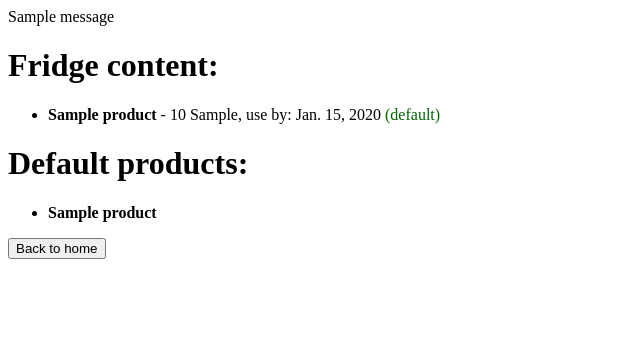
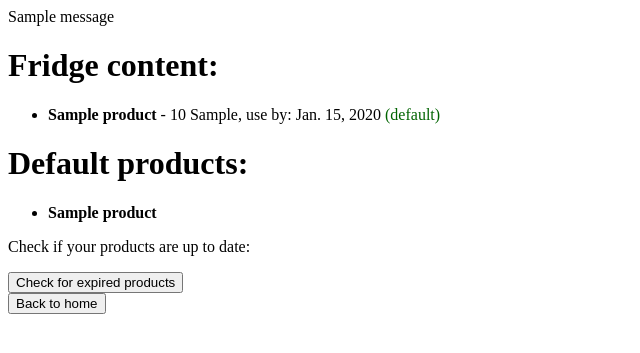
Before and after one commit to renioko/Django_training-my_little_pantry, a Django app: page /fridge/ in a window 1280 px wide. Shown: the top 353 px of the page, without its empty margins (0-640 px from the left). Run offline with Django 5.2, Linux system fonts and the light colour scheme; a user stored in the database is signed in; tables that the repository leaves empty hold one stand-in row (values such as "Sample post"); one stand-in notice (Sample message) is shown.

Commit message:
feat added 'check expired products

```diff
--- a/my_little_pantry/my_fridge/forms.py
+++ b/my_little_pantry/my_fridge/forms.py
@@ -52,3 +52,8 @@ class DeleteFridgeProduct(forms.Form):
 # jesli bym tak zostawila to serwer zaladuje tylko raz, a pozniej uzytkownicy moga cos dodac i to sie juz by nie zaladowało. dlatego trzeba byłododac __init__ jak powyzej
     # removed_product = forms.ChoiceField(choices=((item.id, item.product.name) for item in FridgeProduct.objects.all()), label='Product to remove')
     # quantity = forms.IntegerField(max_value=1000, min_value=0, required=True)
+
+class ExpiredProductsChecker(forms.Form):
+    check_for_expired = forms.BooleanField(
+        required=False,
+        label='Check for expired products')
--- a/my_little_pantry/my_fridge/templates/my_fridge/fridge.html
+++ b/my_little_pantry/my_fridge/templates/my_fridge/fridge.html
@@ -40,6 +40,12 @@
     {% endif %}
     </ul>
 
+    <form method="post">
+            {% csrf_token %}
+            <!-- {{ form.as_p }} -->
+            <p>Check if your products are up to date:</p>
+            <button type="submit">Check for expired products</button>
+    </form>
 
 
 
--- a/my_little_pantry/my_fridge/urls.py
+++ b/my_little_pantry/my_fridge/urls.py
@@ -5,6 +5,7 @@ urlpatterns = [
     path('', fridge_view, name='fridge'),  # /fridge/ będzie uruchamiać fridge_view
     path('add/', add_fridge_product, name='add_fridge_product'), # /fridge/add/
     path('remove/', remove_fridge_product, name='remove_fridge_product'),# /fridge/remove/
+    # path('expired/', )
 ]
 
 # to bedzie w aplikacji my_shopping_list
--- a/my_little_pantry/my_fridge/views.py
+++ b/my_little_pantry/my_fridge/views.py
@@ -3,7 +3,7 @@ from django.http import HttpResponse
 from django.shortcuts import render, redirect
 from django.contrib import messages
 from django.contrib.auth.decorators import login_required
-from .forms import FridgeProductForm, DeleteFridgeProduct
+from .forms import FridgeProductForm, DeleteFridgeProduct, ExpiredProductsChecker
 from .models import Product, FridgeProduct, DefaultProduct
 
 # Create your views here.
@@ -16,8 +16,40 @@ def index(request):
 def fridge_view(request):
     products = FridgeProduct.objects.filter(user=request.user).order_by('expiry_date')
     default_products = DefaultProduct.objects.filter(user=request.user)
-    return render(request, 'my_fridge/fridge.html', {'products': products, 'default_products': default_products})
+    if request.method == 'POST': # czy zrobic z tego oddzielny view?
+        # form = ExpiredProductsChecker(request.POST)
+        # if form.is_valid():
+            # check_expired_activated = form.cleaned_data['check_for_expired']
+            # if check_expired_activated:
+        messages.success(request, 'Checked for expired products.')
+        fresh_products = [p for p in products if p.is_fresh()]
+        expired_products = [p for p in products if not p.is_fresh()]
+        return render(request, 'my_fridge/expired.html', {
+            'fresh_products': fresh_products,
+            'expired_products': expired_products
+        })
 
+    return render(request, 'my_fridge/fridge.html', {
+        'products': products,
+        'default_products': default_products,
+        # 'form': form
+        })
+
+# @login_required
+# def check_expired_view(request):
+#     products = FridgeProduct.objects.filter(user=request.user)
+#     if request.method =='POPT':
+#         form = ExpiredProductsChecker(request.POST)
+#         if form.is_valid():
+#             check_expired_activated = form.cleaned_data['check_for_expired']
+#             if check_expired_activated:
+#                 messages.success(request, 'Checked for expired products.')
+#                 fresh_products = [p for p in products if p.is_fresh()]
+#                 expired_products = [p for p in products if not p.is_fresh()]
+#         return render(request, 'my_fridge/expired.html', {
+#             'fresh_products': fresh_products,
+#             'expired_products': expired_products
+#         })
 
 def add_by_aggregating_product(product, user):
     """Checks if product id in the fridge.
```
Also changed, not shown: my_little_pantry/my_fridge/templates/my_fridge/expired.html (added, +29 -0 lines).
